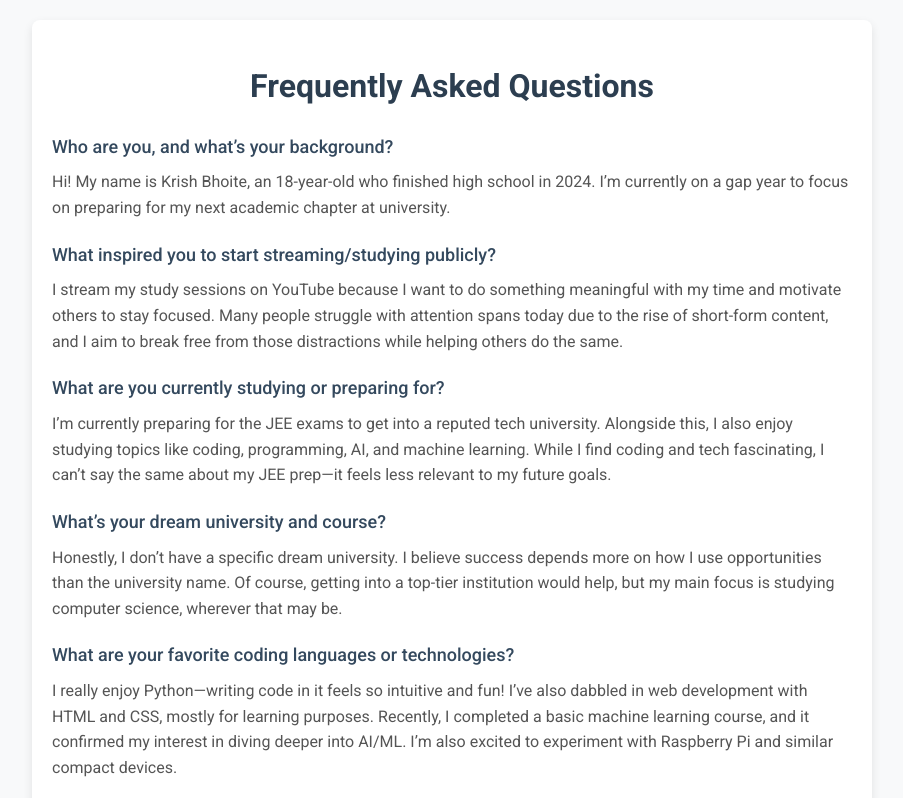
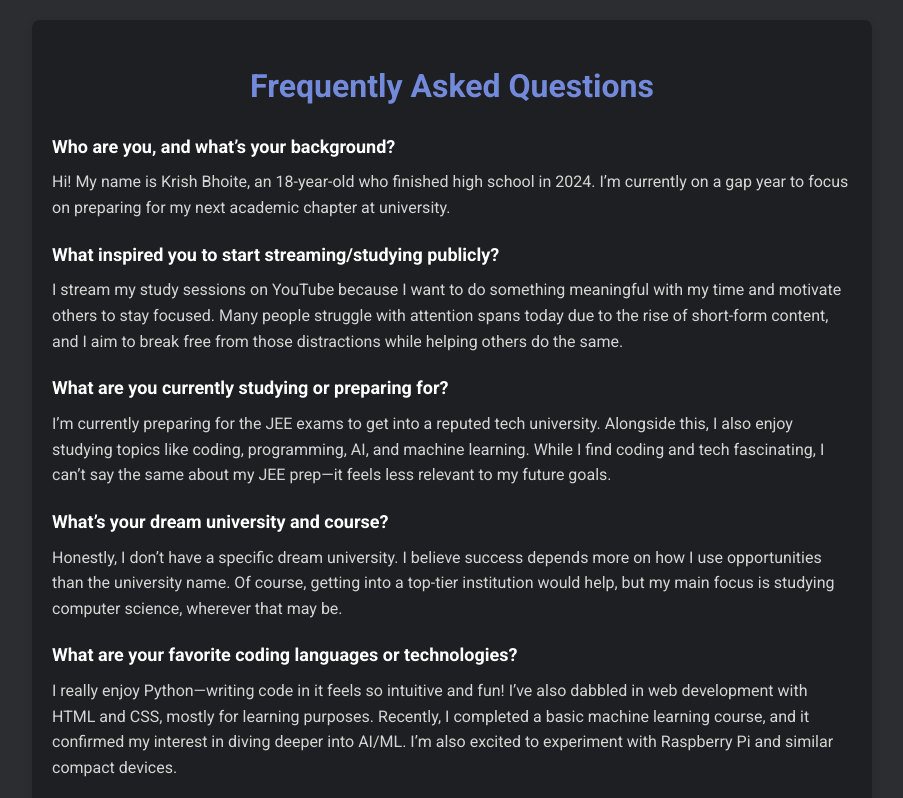
Before and after one commit to Krish121234/Profile, a plain HTML site: page faq.html in a window 1280 px wide. Shown: the top 798 px of the page, without its empty margins (188-1091 px from the left). Drawn offline with Linux system fonts and the light colour scheme.

Commit message:
updated faq v1

```diff
--- a/faq.html
+++ b/faq.html
@@ -11,7 +11,7 @@
             margin: 0;
             padding: 0;
             font-family: 'Roboto', sans-serif;
-            background-color: #f8f9fa;
+            background-color:#2b2d31;
             color: #333;
             line-height: 1.6;
             display: flex;
@@ -23,7 +23,7 @@
         .container {
             max-width: 800px;
             width: 100%;
-            background: #fff;
+            background: #1e1f22;
             padding: 20px;
             border-radius: 8px;
             box-shadow: 0 4px 10px rgba(0, 0, 0, 0.1);
@@ -32,7 +32,7 @@
         h1 {
             text-align: center;
             margin-bottom: 20px;
-            color: #2c3e50;
+            color:#7389da;
         }
 
         .faq-item {
@@ -41,15 +41,15 @@
 
         .faq-item h2 {
             font-size: 18px;
-            font-weight: 500;
+            font-weight: 700;
             margin-bottom: 8px;
-            color: #34495e;
+            color: #ffffff;
         }
 
         .faq-item p {
             margin: 0;
             font-size: 16px;
-            color: #555;
+            color: #d5d5d5;
         }
 
         @media (max-width: 768px) {
```
Also changed, not shown: 1 other file.
